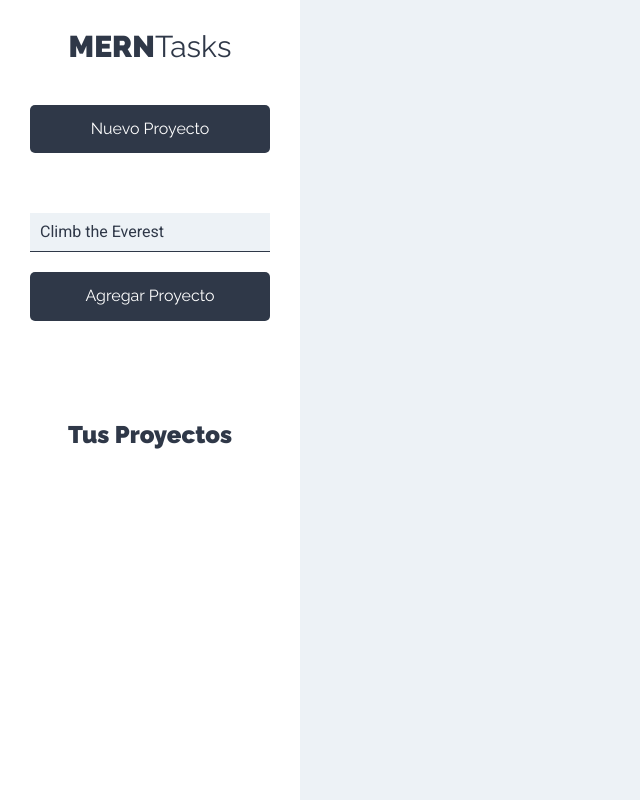
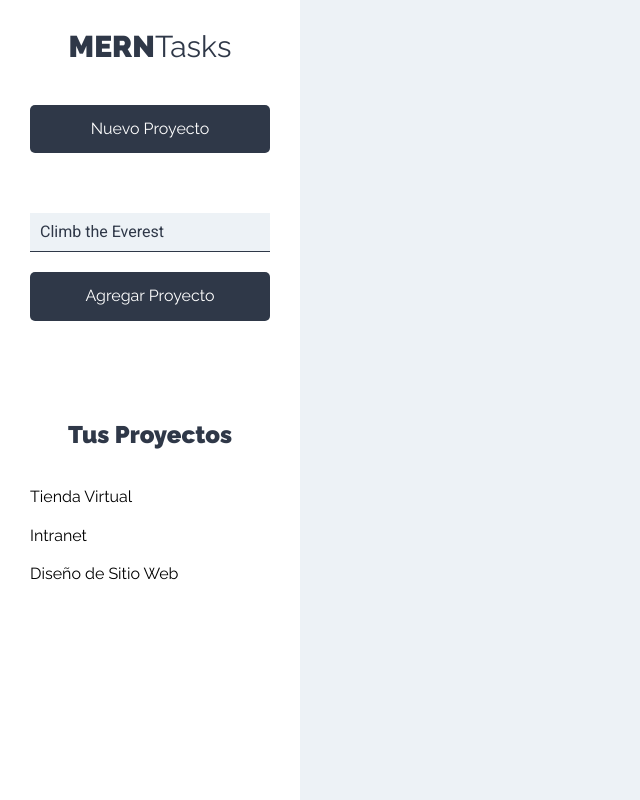
Before and after one commit to santiago-rodrig/mern-projects-manager-frontend, a React (Create React App) app: page /projects in a window 1280 px wide. Shown: the whole page, without its empty margins (0-640 px from the left). Built offline with nearby package versions, Linux system fonts and the light colour scheme.

Commit message:
feature: Projects listing in Sidebar

```diff
--- a/src/components/layout/Sidebar.js
+++ b/src/components/layout/Sidebar.js
@@ -1,5 +1,6 @@
 import React from 'react'
 import ProjectForm from '../projects/ProjectForm'
+import ProjectsListing from '../projects/Listing'
 
 const Sidebar = () => (
     <aside>
@@ -9,6 +10,7 @@ const Sidebar = () => (
         <ProjectForm />
         <div className="proyectos">
             <h2>Tus Proyectos</h2>
+            <ProjectsListing />
         </div>
     </aside>
 )
--- /dev/null
+++ b/src/components/projects/Listing.js
@@ -0,0 +1,20 @@
+import React from 'react'
+import Project from './Project'
+
+const Listing = () => {
+    const projects = [
+        { name: 'Tienda Virtual', id: '1' },
+        { name: 'Intranet', id: '2' },
+        { name: 'Diseño de Sitio Web', id: '3' },
+    ]
+
+    return (
+        <ul className="listado-proyectos">
+            {projects.map((project) => (
+                <Project project={project} key={project.id} />
+            ))}
+        </ul>
+    )
+}
+
+export default Listing
--- /dev/null
+++ b/src/components/projects/Project.js
@@ -0,0 +1,13 @@
+import React from 'react'
+
+const Project = ({ project }) => {
+    return (
+        <li>
+            <button type="button" className="btn btn-blank">
+                {project.name}
+            </button>
+        </li>
+    )
+}
+
+export default Project
```
Also changed, not shown: 1 other file (tests, documents, lock files or other folders).
